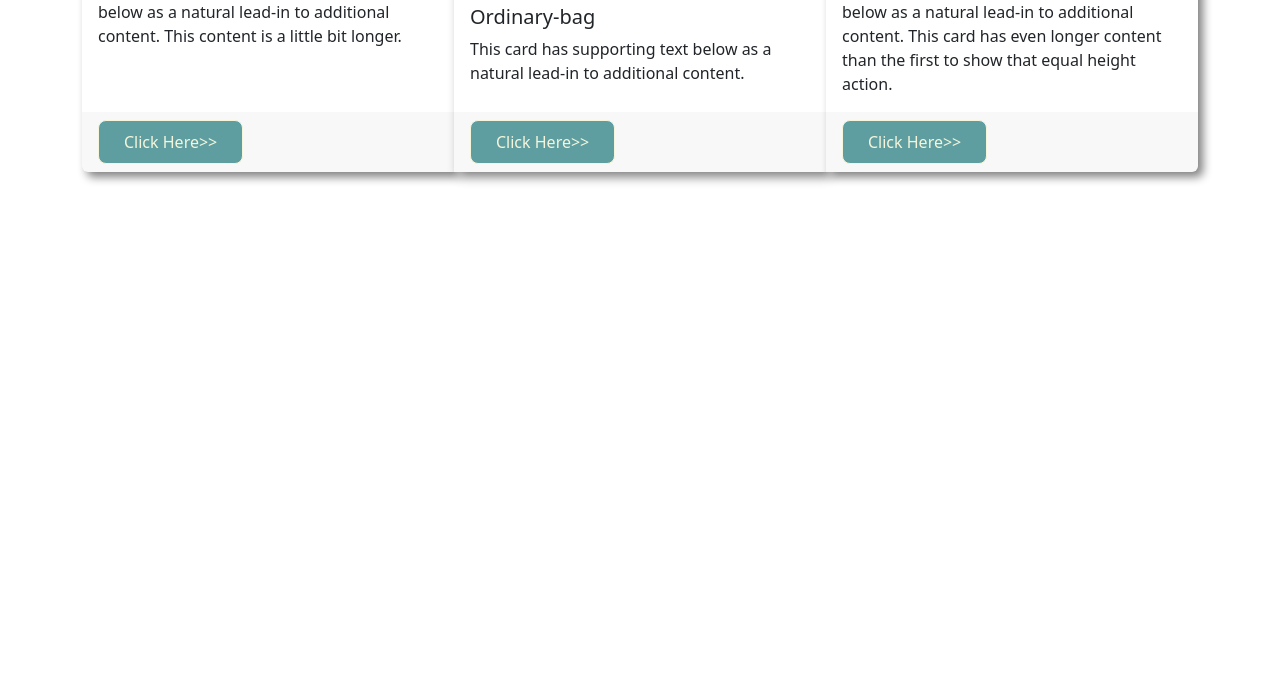
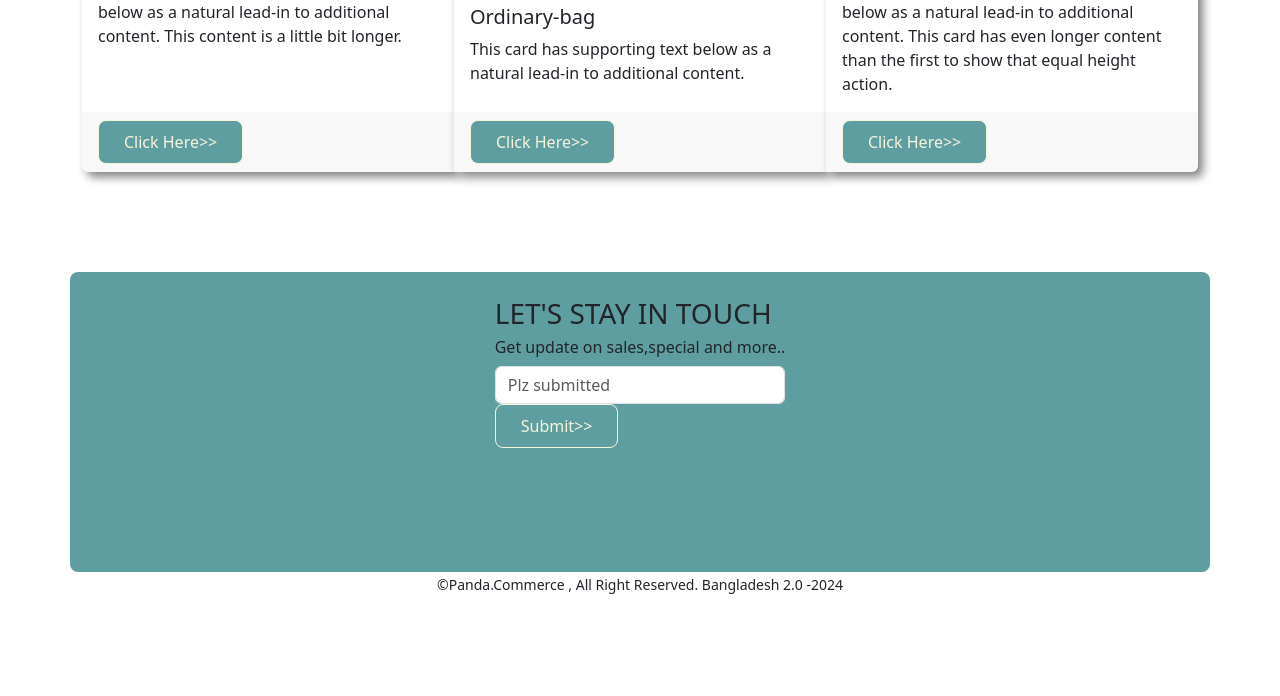
Before and after one commit to Razeen-Kibria/panda-commerce-website, a plain HTML site: page index.html in a window 1280 px wide. Shown: the part 1968-2664 px from the top of the page. Before the commit the page ends 2240 px from the top, so only its background shows below. Drawn offline with nearby package versions, Linux system fonts and the light colour scheme.

Commit message:
Panda-website done

```diff
--- a/index.html
+++ b/index.html
@@ -28,12 +28,12 @@
 
                       </li>
                       <li class="nav-item">
-                        <a class="nav-link" href="#">Back-pack</a>
+                        <a class="nav-link" href="#backpack">Back-pack</a>
                       </li>
 
       </li>
       <li class="nav-item">
-        <a class="nav-link" href="#">Subcribe</a>
+        <a class="nav-link" href="#subscribe">Subcribe</a>
       </li>
                           </ul>
                           <form class="d-flex" role="search">
@@ -203,6 +203,20 @@
     </div>
   </div>
 </div>
+
+      <div class="container d-flex align-items-center justify-content-center  orange-bg" id="subscribe">
+        <div>
+          <h3>LET'S STAY IN TOUCH </h3>
+        <h6>Get update on sales,special and more..</h6>
+        <input class="form-control" placeholder="Plz submitted">
+        <button  class="Buy-now">Submit>></button>
+        </div>
+      </div>
+
+      <footer class="container">
+        <small>©Panda.Commerce , All Right Reserved. Bangladesh 2.0 -2024 </small>
+      </footer>
+
     <script
       src="https://cdn.jsdelivr.net/npm/@popperjs/core@2.11.8/dist/umd/popper.min.js"
       integrity="sha384-I7E8VVD/ismYTF4hNIPjVp/Zjvgyol6VFvRkX/vR+Vc4jQkC+hVqc2pM8ODewa9r"
--- a/style.css
+++ b/style.css
@@ -1,4 +1,4 @@
-.container{
+.container {
 	padding-bottom: 100px;
 }
 .orange-bg {
@@ -11,46 +11,55 @@
 }
 
 .price {
-	color:palevioletred;
+	color: palevioletred;
 }
 
-.Buy-now{
+.Buy-now {
 	background-color: cadetblue;
-                border:1px solid ;
+	border: 1px solid;
 	border-radius: 8px;
 	color: beige;
 	padding: 9px 25px;
 	cursor: pointer;
 }
-.cart1,.cart2,.cart3{
+.cart1,
+.cart2,
+.cart3 {
 	padding: 10px 30px;
 	border-radius: 15px;
 }
-.cart1{
+.cart1 {
 	background-color: burlywood;
 }
-.cart2{
+.cart2 {
 	background-color: blue;
 }
-.cart3{
+.cart3 {
 	background-color: cadetblue;
 }
 
-.categories h1{
+.categories h1 {
 	color: white;
 }
-.categories img{
+.categories img {
 	width: 100px;
 }
-.col{
-                box-shadow:5px 5px 20px steelblue;
+.col {
+	box-shadow: 5px 5px 20px steelblue;
 	border: none;
 }
 
-.card-footer{
+.card-footer {
 	border: none;
 }
-.card{
+.card {
 	border: none;
 	box-shadow: 5px 5px 10px gray;
 }
+
+#subscribe {
+	height: 300px;
+}
+footer {
+	text-align: center;
+}
```
Lines whose indentation alone changed are shown as unchanged.
